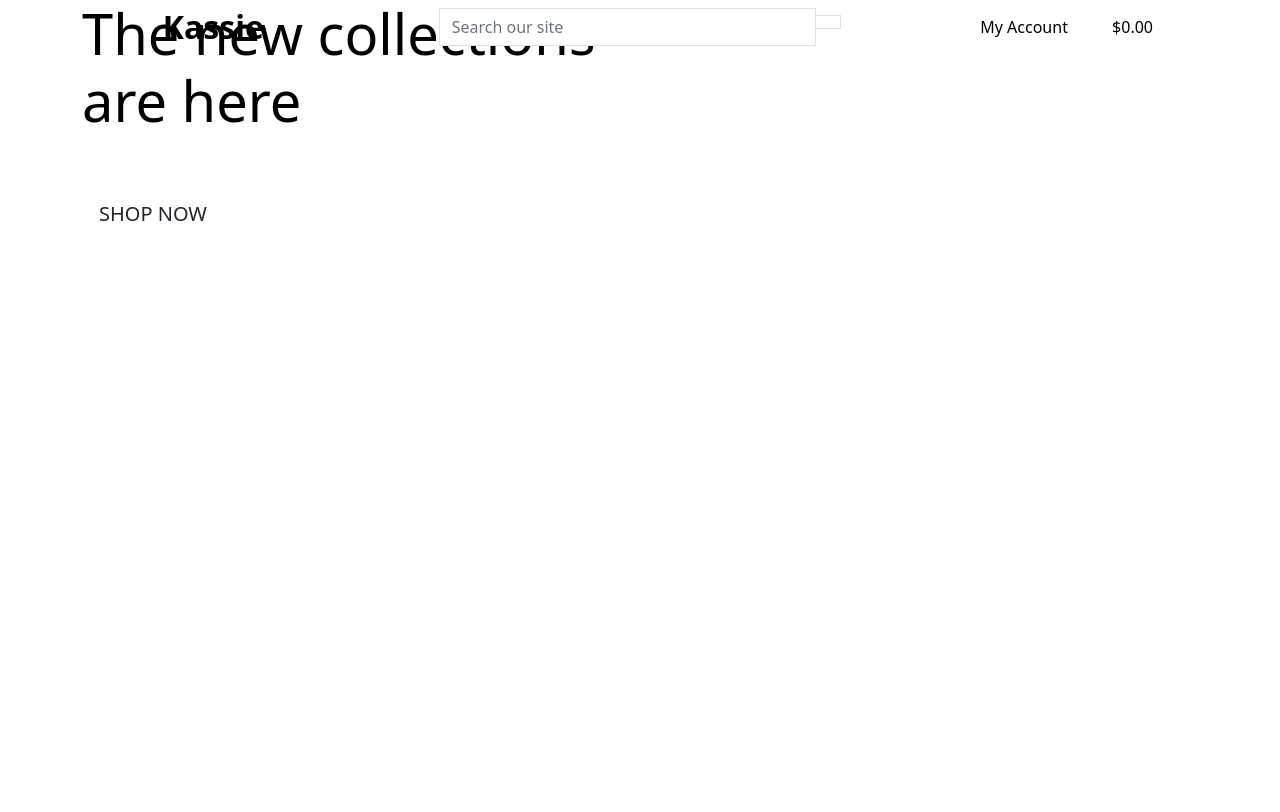
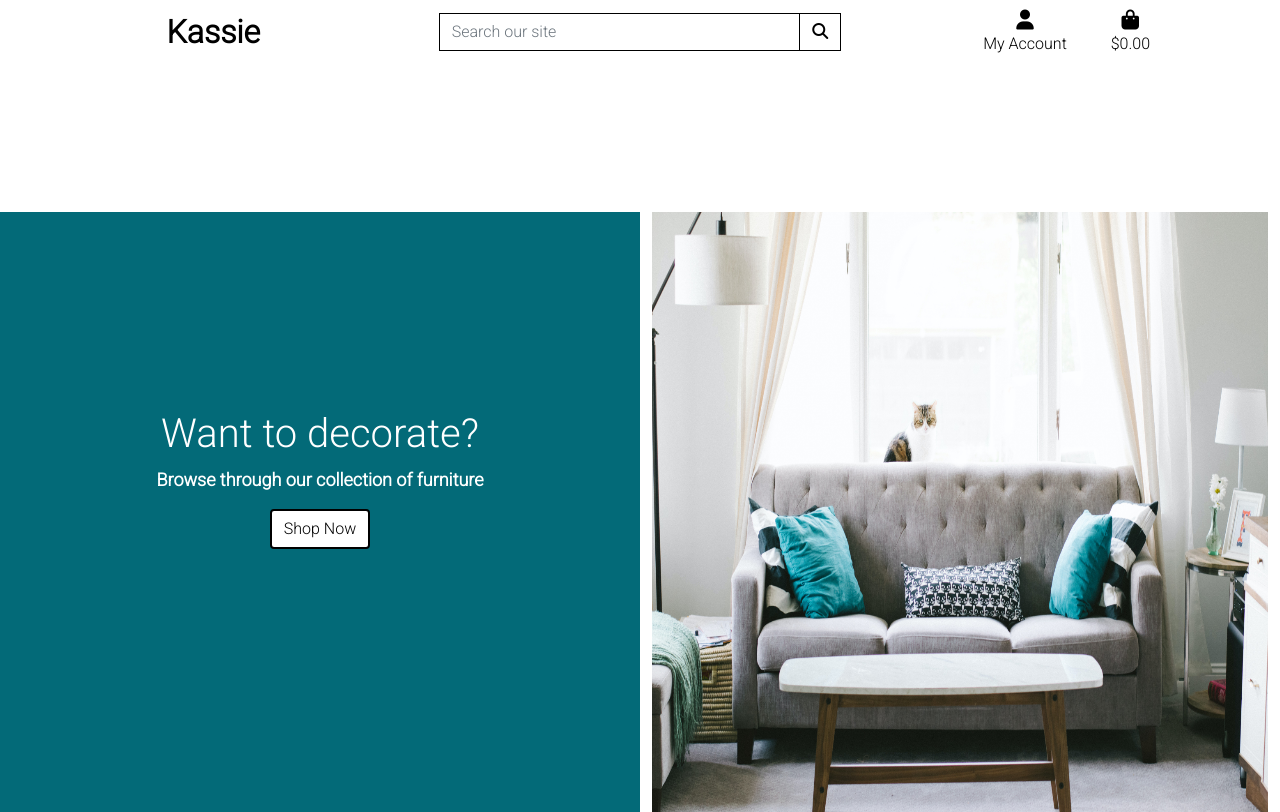
Before and after one commit to PillowFishSticks/Kassie-MS4, a Django app: page / in a window 1280 px wide. Before the commit the page ends 221 px from the top, so only its background shows below. Run offline with Django 3.2, Linux system fonts and the light colour scheme; some libraries are stand-ins or nearby versions.

Commit message:
add banner to home page

```diff
--- a/Kassie_MS4/settings.py
+++ b/Kassie_MS4/settings.py
@@ -147,6 +147,10 @@ USE_TZ = True
 # https://docs.djangoproject.com/en/3.2/howto/static-files/
 
 STATIC_URL = '/static/'
+STATICFILES_DIRS = (os.path.join(BASE_DIR, 'static'),)
+
+MEDIA_URL = '/media/'
+MEDIA_ROOT = os.path.join(BASE_DIR, 'media')
 
 # Default primary key field type
 # https://docs.djangoproject.com/en/3.2/ref/settings/#default-auto-field
--- a/Kassie_MS4/urls.py
+++ b/Kassie_MS4/urls.py
@@ -15,9 +15,11 @@ Including another URLconf
 """
 from django.contrib import admin
 from django.urls import path, include
+from django.conf import settings
+from django.conf.urls.static import static
 
 urlpatterns = [
     path('admin/', admin.site.urls),
     path('accounts/', include('allauth.urls')),
     path('', include('home.urls')),
-]
+] + static(settings.MEDIA_URL, document_root=settings.MEDIA_ROOT)
--- a/home/templates/home/index.html
+++ b/home/templates/home/index.html
@@ -10,18 +10,25 @@
 {% endblock %}
 
 {% block content %}
-    <div class="container h-100">
-        <div class="row h-100">
-            <div class="col-7 col-md-6 my-auto">
-                <h1 class="display-4 logo-font text-black">
-                    The new collections are here
-                </h1>
-                <div class="my-5">
-                    <h4>
-                        <a href="" class="shop-now-button btn btn-lg rounded-0 text-uppercase py-3">Shop Now</a>
-                    </h4>
-                </div>
-            </div>
+<section class="text-center container-fluid">
+    <div class="row">
+      <!-- Home banner -->
+      <div class="col-12 col-lg-6 d-none d-lg-block home-banner mt-5">
+        <div class="mt-5">
+          <h1>Want to decorate?</h1>
+          <p>Browse through our collection of furniture</p>
         </div>
+        <div>
+          <a href="#" class="btn btn-black">
+            Shop Now
+          </a>
+        </div>
+      </div>
+      <div class="col-12 col-lg-6 d-none d-lg-block home-banner-image mt-5">
+        <a href="#">
+          <img src="media/myhome.jpg" alt="Home banner">
+        </a>
+      </div>
     </div>
+  </section>
 {% endblock %}
--- /dev/null
+++ b/static/css/base.css
@@ -0,0 +1,87 @@
+html {
+    height: 100%;
+}
+
+body {
+    color: #555;
+    font-family: 'Roboto', sans-serif;
+}
+
+/* from Bulma */
+.home-banner {
+    background-color: rgb(3, 106, 120);
+    justify-content: center;
+    align-items: center;
+    font-family: 'Roboto', sans-serif;
+    font-weight: bolder;
+    color:white;
+    height: 600px;
+}
+
+.home-banner p {
+    font-size: 18px;
+}
+
+.home-banner h1 {
+    padding-top: 150px;
+}
+
+.home-banner-image img {
+    height: 600px;
+    width: 100%;
+}
+
+.btn-black {
+    background: white;
+    color: black;
+    border: 2px solid black;
+  }
+
+.btn-black:hover,
+.btn-black:active,
+.btn-black:focus {
+      background: black;
+      color: white;
+}
+
+.shop-now-button:hover,
+.shop-now-button:active,
+.shop-now-button:focus,
+.btn-black:hover,
+.btn-black:active,
+.btn-black:focus {
+    background: #222;
+    color: white;
+}
+
+.text-black {
+    color: #000 !important;
+}
+
+.border-black {
+    border: 1px solid black !important;
+}
+
+/* -------------------------------- Media Queries */
+
+/* Slightly larger container on xl screens */
+@media (min-width: 1200px) {
+  .container {
+    max-width: 80%;
+  }
+}
+
+/* fixed top navbar only on medium and up */
+@media (min-width: 992px) {
+    .fixed-top-desktop-only {
+        position: fixed;
+        top: 0;
+        right: 0;
+        left: 0;
+        z-index: 1030;
+    }
+
+    .header-container {
+        padding-top: 164px;
+    }
+}
--- a/templates/base.html
+++ b/templates/base.html
@@ -16,6 +16,10 @@
     <!-- Links -->
     {% block corecss %}
      <link href="https://cdn.jsdelivr.net/npm/bootstrap@5.1.3/dist/css/bootstrap.min.css" rel="stylesheet" integrity="sha384-1BmE4kWBq78iYhFldvKuhfTAU6auU8tT94WrHftjDbrCEXSU1oBoqyl2QvZ6jIW3" crossorigin="anonymous">
+     <link rel="stylesheet" href="{% static 'css/base.css' %}">
+     <link rel="preconnect" href="https://fonts.googleapis.com">
+     <link rel="preconnect" href="https://fonts.gstatic.com" crossorigin>
+     <link href="https://fonts.googleapis.com/css2?family=Roboto:wght@300&display=swap" rel="stylesheet">
     {% endblock %}
 
     {% block extra_css %}
@@ -23,6 +27,7 @@
 
     <!-- Script tags -->
     {% block corejs %}
+        <script src="https://kit.fontawesome.com/78e6526602.js" crossorigin="anonymous"></script>
         <script src="https://cdn.jsdelivr.net/npm/bootstrap@5.1.3/dist/js/bootstrap.bundle.min.js" integrity="sha384-ka7Sk0Gln4gmtz2MlQnikT1wXgYsOg+OMhuP+IlRH9sENBO0LRn5q+8nbTov4+1p" crossorigin="anonymous"></script>
         <script src="https://cdn.jsdelivr.net/npm/@popperjs/core@2.10.2/dist/umd/popper.min.js" integrity="sha384-7+zCNj/IqJ95wo16oMtfsKbZ9ccEh31eOz1HGyDuCQ6wgnyJNSYdrPa03rtR1zdB" crossorigin="anonymous"></script>
         <script src="https://cdn.jsdelivr.net/npm/bootstrap@5.1.3/dist/js/bootstrap.min.js" integrity="sha384-QJHtvGhmr9XOIpI6YVutG+2QOK9T+ZnN4kzFN1RtK3zEFEIsxhlmWl5/YESvpZ13" crossorigin="anonymous"></script>
```
Also changed, not shown: media/myhome.jpg (added).
